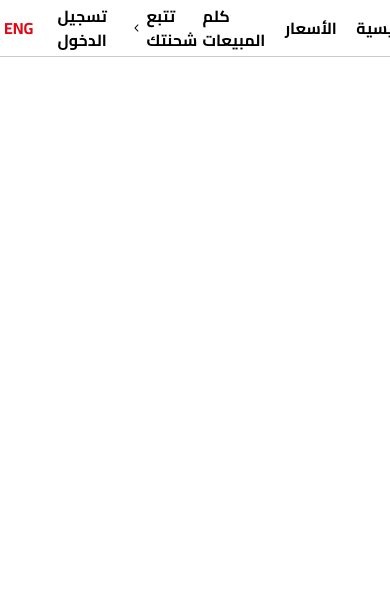
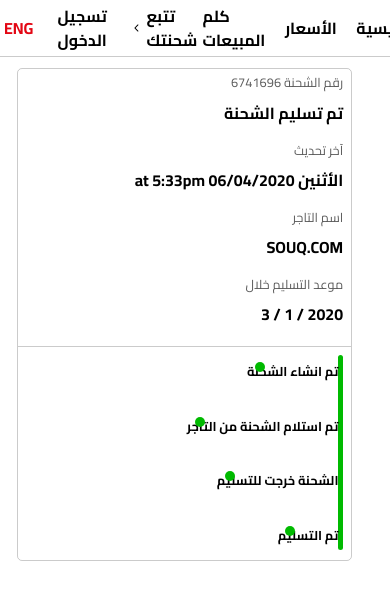
Before and after one commit to Abdelrahman-Mohamd/bosta-task, a React (Vite) app: page / in a window 390 px wide. Shown: the top 600 px of the page. Built offline with nearby package versions, Linux system fonts and the light colour scheme.

Commit message:
created main card, not responsive, no api included

```diff
--- a/src/App.jsx
+++ b/src/App.jsx
@@ -1,9 +1,11 @@
+import MainCard from "./components/MainCard";
 import Navabr from "./components/Navabr";
 
 function App() {
   return (
     <>
       <Navabr />
+      <MainCard />
     </>
   );
 }
--- /dev/null
+++ b/src/components/MainCard.css
@@ -0,0 +1,115 @@
+.main-card-wrapper {
+  margin-top: 3vw;
+  margin-right: 5.5vw;
+  display: flex;
+  justify-content: center;
+}
+.main-card {
+  border: 1px solid rgba(0, 0, 0, 0.205);
+  width: 91%;
+  border-radius: 5px;
+}
+.upper-div {
+  display: flex;
+  flex-direction: row;
+  justify-content: space-between;
+  align-items: center;
+  padding: 1vw 2vw;
+  border-bottom: 1px solid rgba(0, 0, 0, 0.205);
+}
+.upper-sub-div {
+  display: flex;
+  flex-direction: column;
+  align-items: end;
+  gap: 0.5rem;
+}
+.upper-sub-div h3 {
+  font-size: 0.8rem;
+  color: rgb(92, 92, 92);
+  font-weight: 400;
+}
+.upper-sub-div h1 {
+  font-weight: 700;
+}
+.lower-div {
+  padding: 1vw 2vw;
+  display: flex;
+  flex-direction: column;
+  justify-content: center;
+  align-items: center;
+}
+.path {
+  width: 100%;
+  padding: 0.15rem;
+  border-radius: 5px;
+  background-color: rgb(0, 186, 0);
+  margin: 1vw 0 1.7vw 0;
+}
+.path-details {
+  display: flex;
+  flex-direction: row;
+  justify-content: space-between;
+  width: 100%;
+  font-size: 0.8rem;
+  font-weight: 650;
+  position: relative;
+}
+.path-details div {
+  display: flex;
+  flex-direction: column;
+  align-items: center;
+}
+.path-icon {
+  position: absolute;
+  bottom: 2.5vw;
+  background-color: rgb(0, 186, 0);
+  border-radius: 50%;
+  padding: 5px;
+}
+
+/* small screens */
+@media only screen and (max-width: 768px) {
+  .upper-div {
+    display: flex;
+    flex-direction: column-reverse;
+    justify-content: center;
+    align-items: end;
+    padding: 1vw 2vw;
+    border-bottom: 1px solid rgba(0, 0, 0, 0.205);
+  }
+  .upper-sub-div {
+    display: flex;
+    flex-direction: column;
+    align-items: end;
+    margin-bottom: 1rem;
+  }
+  .lower-div {
+    display: flex;
+    flex-direction: row-reverse;
+    justify-content: center;
+    align-items: center;
+  }
+  .path {
+    width: 1%;
+    height: 50vw;
+    max-height: 50vw;
+  }
+  .path-details {
+    display: flex;
+    flex-direction: column-reverse;
+    align-items: end;
+    gap: 2.2rem;
+  }
+  .path-details div {
+    display: flex;
+    flex-direction: row-reverse;
+    align-items: center;
+    position: relative;
+    gap: 1rem;
+  }
+  .path-icon {
+    position: absolute;
+    top: 0;
+    left: 2vw;
+  }
+}
--- /dev/null
+++ b/src/components/MainCard.jsx
@@ -0,0 +1,54 @@
+import "./MainCard.css";
+import { FaCheck } from "react-icons/fa";
+import { TbTruckDelivery } from "react-icons/tb";
+import { RiFolderReceivedFill } from "react-icons/ri";
+
+const MainCard = () => {
+  return (
+    <div className="main-card-wrapper">
+      <div className="main-card">
+        <div className="upper-div">
+          <div className="upper-sub-div">
+            <h3>موعد التسليم خلال</h3>
+            <h1>3 / 1 / 2020</h1>
+          </div>
+          <div className="upper-sub-div">
+            <h3>اسم التاجر</h3>
+            <h1>SOUQ.COM</h1>
+          </div>
+          <div className="upper-sub-div">
+            <h3>آخر تحديث</h3>
+            <h1>at 5:33pm 06/04/2020 الأثنين</h1>
+          </div>
+          <div className="upper-sub-div">
+            <h3> رقم الشحنة 6741696</h3>
+            <h1>تم تسليم الشحنة</h1>
+          </div>
+        </div>
+        <div className="lower-div">
+          <div className="path"></div>
+          <div className="path-details">
+            <div>
+              <FaCheck className="path-icon text-[1.5vw] text-[white]" />
+              <h1 className="path-heading">تم التسليم</h1>
+            </div>
+            <div>
+              <FaCheck className="path-icon text-[1.5vw] text-[white]" />
+              <h1 className="path-heading">الشحنة خرجت للتسليم</h1>
+            </div>
+            <div>
+              <FaCheck className="path-icon text-[1.5vw] text-[white]" />
+              <h1 className="path-heading">تم استلام الشحنة من التاجر</h1>
+            </div>
+            <div>
+              <FaCheck className="path-icon text-[1.5vw] text-[white]" />
+              <h1 className="path-heading">تم انشاء الشحنة</h1>
+            </div>
+          </div>
+        </div>
+      </div>
+    </div>
+  );
+};
+
+export default MainCard;
--- a/src/components/Navbar.css
+++ b/src/components/Navbar.css
@@ -66,6 +66,7 @@ nav {
   margin-left: 16vw;
   height: 9vw;
   border-radius: 5px;
+  position: absolute;
 }
 .search-container {
   display: flex;
```
Also changed, not shown: src/components/DetailsCard.css (added), src/components/DetailsCard.jsx (added).
